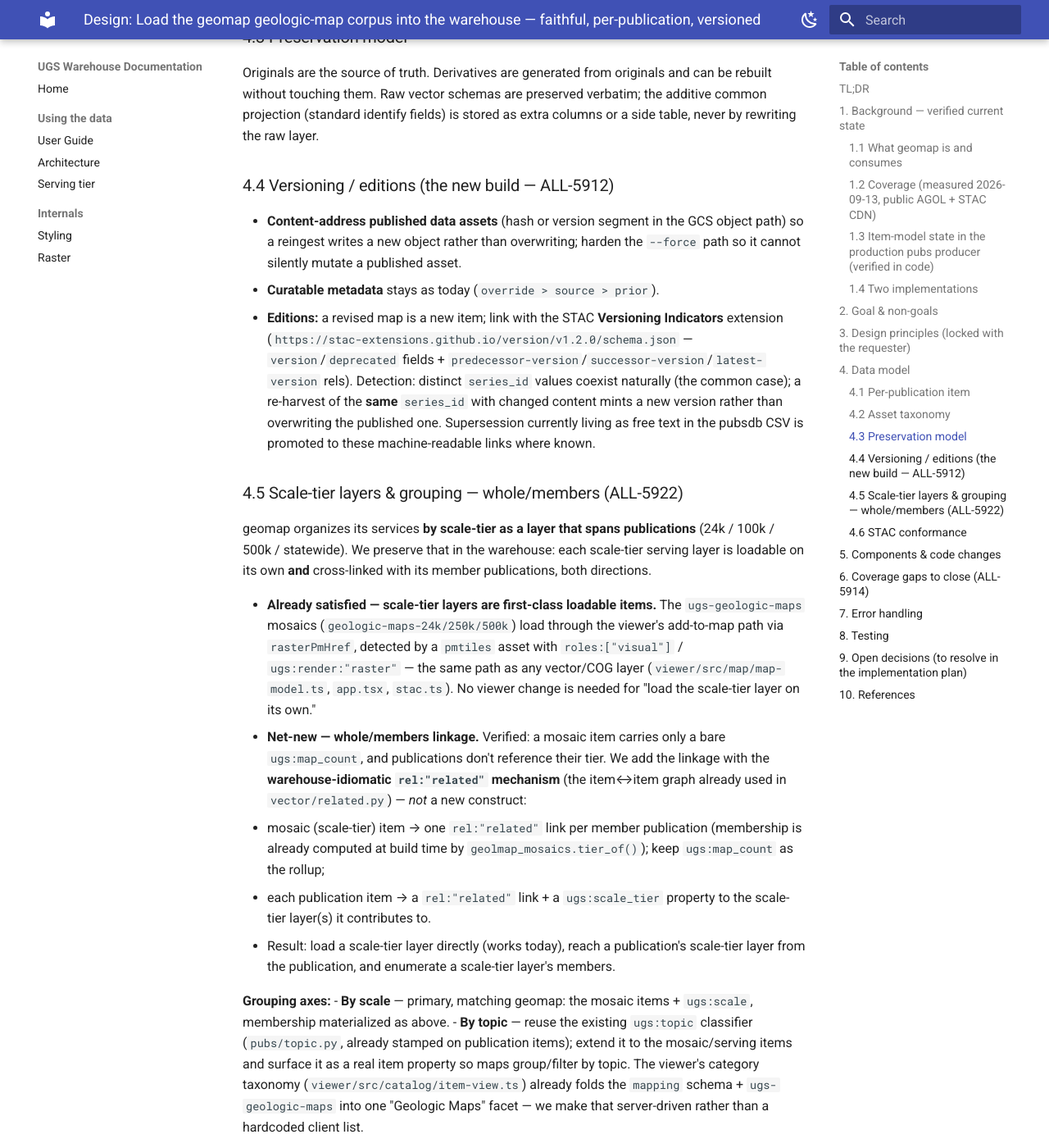
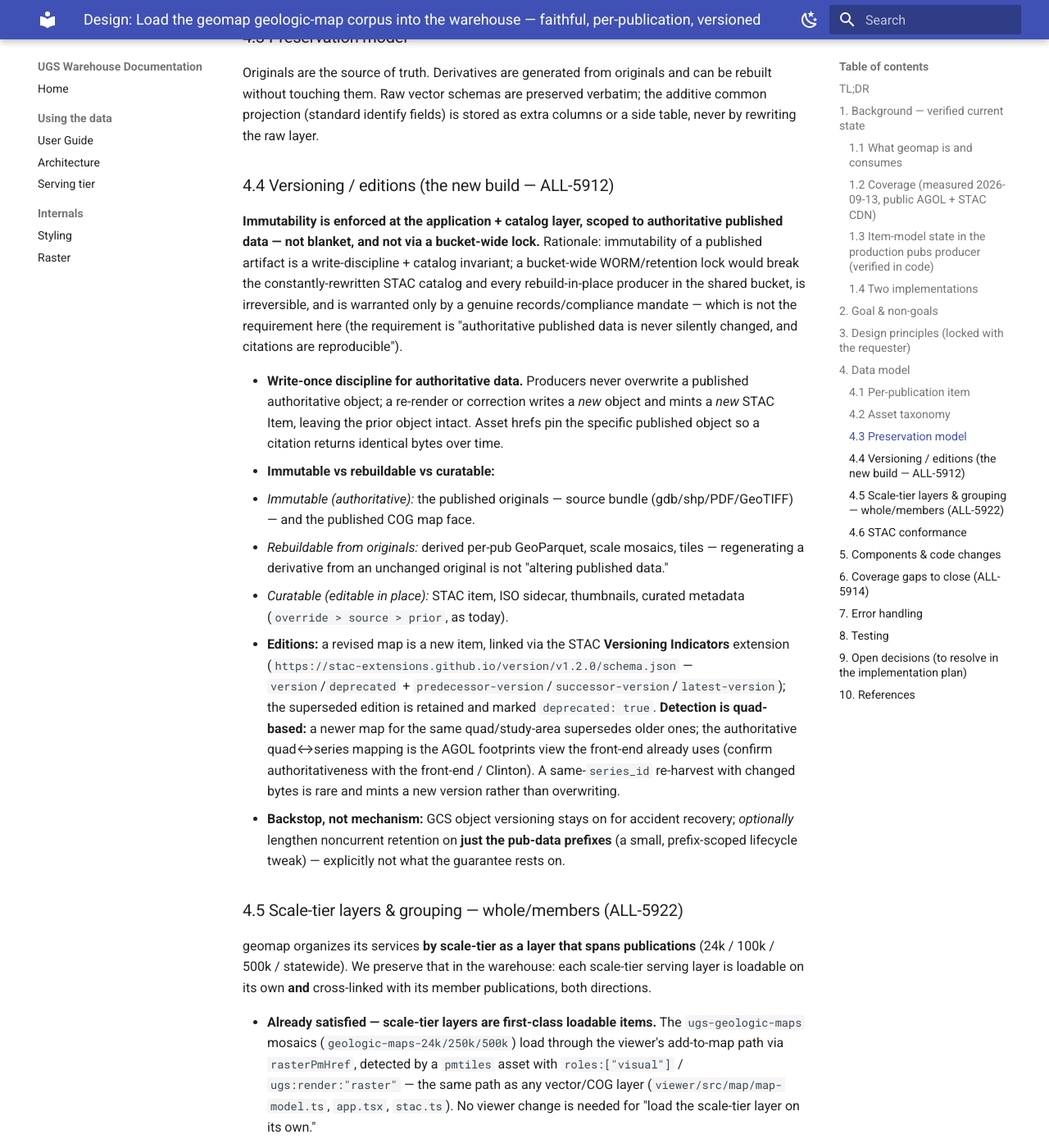
Before and after one commit to UGS-GIO/ugs-warehouse, an MkDocs documentation site: the page built from docs/superpowers/specs/2026-09-13-geomap-warehouse-publications-ingest-design.md, in a window 1280 px wide and 1400 px high, scrolled down 4672 px. Shown: the whole window at 82% size. Built offline with MkDocs 1.6.1 and Material for MkDocs 9.7.7, drawn with Linux system fonts in a browser that asks for light colours; some of the changed text lies outside the part shown.

Commit message:
docs(pubs): resolve immutability model — app-layer write-once scoped to authoritative data
Not bucket-wide/WORM (would break the rewrite-heavy catalog; reserved for a
records mandate) and not content-hash paths. Authoritative originals + COG
immutable; derivatives rebuildable; metadata curatable. STAC Versioning for
editions; quad-based supersession; GCS versioning kept as accident backstop.

```diff
--- a/docs/superpowers/specs/2026-09-13-geomap-warehouse-publications-ingest-design.md
+++ b/docs/superpowers/specs/2026-09-13-geomap-warehouse-publications-ingest-design.md
@@ -92,9 +92,15 @@ One STAC item per publication under `ugs-publications/{SERIES}` (item id = sanit
 Originals are the source of truth. Derivatives are generated from originals and can be rebuilt without touching them. Raw vector schemas are preserved verbatim; the additive common projection (standard identify fields) is stored as extra columns or a side table, never by rewriting the raw layer.
 
 ### 4.4 Versioning / editions (the new build — ALL-5912)
-- **Content-address published data assets** (hash or version segment in the GCS object path) so a reingest writes a new object rather than overwriting; harden the `--force` path so it cannot silently mutate a published asset.
-- **Curatable metadata** stays as today (`override > source > prior`).
-- **Editions:** a revised map is a new item; link with the STAC **Versioning Indicators** extension (`https://stac-extensions.github.io/version/v1.2.0/schema.json` — `version`/`deprecated` fields + `predecessor-version`/`successor-version`/`latest-version` rels). Detection: distinct `series_id` values coexist naturally (the common case); a re-harvest of the **same** `series_id` with changed content mints a new version rather than overwriting the published one. Supersession currently living as free text in the pubsdb CSV is promoted to these machine-readable links where known.
+**Immutability is enforced at the application + catalog layer, scoped to authoritative published data — not blanket, and not via a bucket-wide lock.** Rationale: immutability of a published artifact is a write-discipline + catalog invariant; a bucket-wide WORM/retention lock would break the constantly-rewritten STAC catalog and every rebuild-in-place producer in the shared bucket, is irreversible, and is warranted only by a genuine records/compliance mandate — which is not the requirement here (the requirement is "authoritative published data is never silently changed, and citations are reproducible").
+
+- **Write-once discipline for authoritative data.** Producers never overwrite a published authoritative object; a re-render or correction writes a *new* object and mints a *new* STAC Item, leaving the prior object intact. Asset hrefs pin the specific published object so a citation returns identical bytes over time.
+- **Immutable vs rebuildable vs curatable:**
+  - *Immutable (authoritative):* the published originals — source bundle (gdb/shp/PDF/GeoTIFF) — and the published COG map face.
+  - *Rebuildable from originals:* derived per-pub GeoParquet, scale mosaics, tiles — regenerating a derivative from an unchanged original is not "altering published data."
+  - *Curatable (editable in place):* STAC item, ISO sidecar, thumbnails, curated metadata (`override > source > prior`, as today).
+- **Editions:** a revised map is a new item, linked via the STAC **Versioning Indicators** extension (`https://stac-extensions.github.io/version/v1.2.0/schema.json` — `version`/`deprecated` + `predecessor-version`/`successor-version`/`latest-version`); the superseded edition is retained and marked `deprecated: true`. **Detection is quad-based:** a newer map for the same quad/study-area supersedes older ones; the authoritative quad↔series mapping is the AGOL footprints view the front-end already uses (confirm authoritativeness with the front-end / Clinton). A same-`series_id` re-harvest with changed bytes is rare and mints a new version rather than overwriting.
+- **Backstop, not mechanism:** GCS object versioning stays on for accident recovery; *optionally* lengthen noncurrent retention on **just the pub-data prefixes** (a small, prefix-scoped lifecycle tweak) — explicitly not what the guarantee rests on.
 
 ### 4.5 Scale-tier layers & grouping — whole/members (ALL-5922)
 
@@ -161,7 +167,7 @@ Fail loud per house rules. Harvest/convert/extract failures are collected **per
 
 ## 9. Open decisions (to resolve in the implementation plan)
 
-- Content-addressing scheme for data assets (hash in path vs version segment) and how it interacts with the existing path-preserved mirror layout.
+- ~~Content-addressing scheme for data assets~~ — **RESOLVED (2026-09-13):** no content-hash paths and no bucket-wide lock. Immutability is app-layer write-once discipline scoped to authoritative published data (originals + COG) + STAC Versioning for editions, with GCS object versioning as an accident backstop (optional prefix-scoped retention window on the pub-data prefixes only). Derivatives are rebuildable; metadata is curatable. See §4.4.
 - Whether flexible scale-banding (POC) is needed now or the 3 fixed tiers suffice.
 - Exact shape of the additive common identify projection (extra columns vs side table) — coordinate with sub-project C so it feeds the eventual identify without pre-empting the mart design.
 - Scale-tier membership: materialize it in STAC via `rel:"related"` (chosen — warehouse-idiomatic) vs declaring it upstream in `raw.schema_registry.relationships` and projecting it (as vector relationships are). For pubs the tier is derived at mosaic-build time, so materializing directly is simplest — confirm this doesn't diverge from the vector-side relationship source of truth.
```
